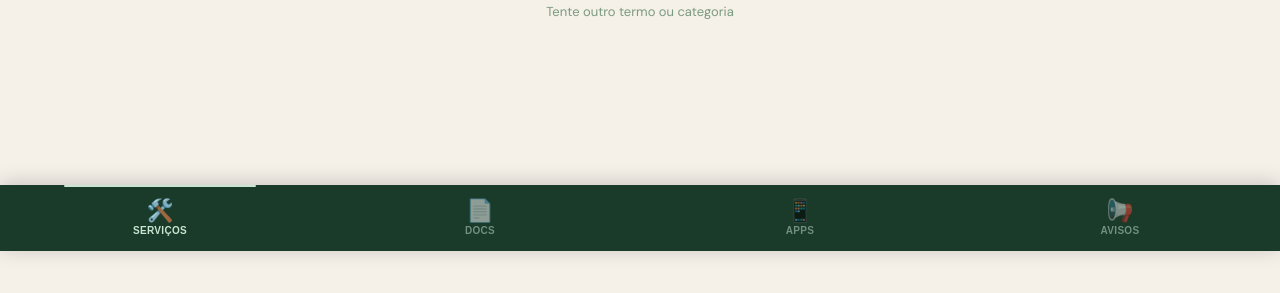
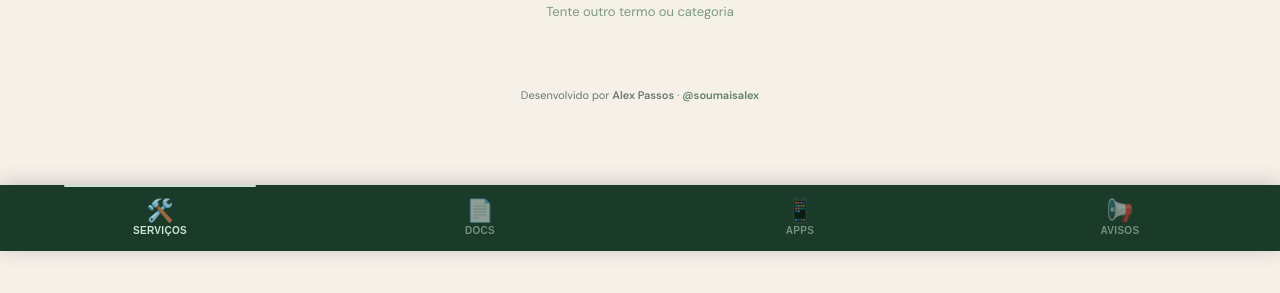
Before and after one commit to soumaisalex/Alamedas-Jardins, a website: page index.html in a window 1280 px wide. Shown: the part 549-842 px from the top of the page. Drawn offline with nearby package versions, Linux system fonts and the light colour scheme; no server answers.

Commit message:
Adição de rodapé
me valorizar né!

```diff
--- a/index.html
+++ b/index.html
@@ -182,6 +182,8 @@ body{font-family:"DM Sans",sans-serif;background:var(--cream);color:var(--text-d
 .toast.show{transform:translateX(-50%) translateY(0);}
 
 /* ── CADASTRO / EDIÇÃO / ÍCONES ── */
+.site-credit{text-align:center;font-size:11px;color:var(--text-mid);opacity:.75;padding:18px 16px 4px;}
+.site-credit a{color:var(--green-mid);font-weight:600;text-decoration:none;}
 .signup-row{display:flex;justify-content:flex-end;gap:8px;padding:6px 16px 0;}
 .btn-signup-del{border-color:#c0564b;color:#a8433a;}
 .btn-signup{background:none;border:1.5px dashed var(--green-light);border-radius:50px;padding:7px 14px;font-family:"DM Sans",sans-serif;font-size:12px;font-weight:600;color:var(--green-mid);cursor:pointer;}
@@ -236,12 +238,14 @@ body{font-family:"DM Sans",sans-serif;background:var(--cream);color:var(--text-d
     <h3>Nenhum resultado</h3>
     <p>Tente outro termo ou categoria</p>
   </div>
+  <div class="site-credit">Desenvolvido por <strong>Alex Passos</strong> · <a href="https://instagram.com/soumaisalex" target="_blank" rel="noopener">@soumaisalex</a></div>
 </div>
 
 <!-- TAB 2: DOCUMENTOS -->
 <div id="tab-documentos" class="page">
   <div class="sec-title">Documentos & <em>Links</em></div>
   <div class="docs-grid" id="docs-grid"></div>
+  <div class="site-credit">Desenvolvido por <strong>Alex Passos</strong> · <a href="https://instagram.com/soumaisalex" target="_blank" rel="noopener">@soumaisalex</a></div>
 </div>
 
 <!-- TAB 3: APPS -->
@@ -326,6 +330,7 @@ body{font-family:"DM Sans",sans-serif;background:var(--cream);color:var(--text-d
     <a class="contact-card" href="tel:99971-5058"><div class="contact-icon">🔐</div><div class="contact-info"><div class="contact-name">Portaria</div><div class="contact-num">99971-5058</div></div><div class="contact-arrow">›</div></a>
     <a class="contact-card" href="https://wa.me/5579996297570" target="_blank" rel="noopener"><div class="contact-icon">📊</div><div class="contact-info"><div class="contact-name">Moreira Contabilidade</div><div class="contact-num">79996-297570</div></div><div class="contact-arrow">›</div></a>
   </div>
+  <div class="site-credit">Desenvolvido por <strong>Alex Passos</strong> · <a href="https://instagram.com/soumaisalex" target="_blank" rel="noopener">@soumaisalex</a></div>
 </div>
 
 <!-- TAB 4: AVISOS -->
@@ -336,6 +341,7 @@ body{font-family:"DM Sans",sans-serif;background:var(--cream);color:var(--text-d
     <div class="no-avisos-icon">📭</div>
     <h3>Nenhum aviso no momento</h3>
   </div>
+  <div class="site-credit">Desenvolvido por <strong>Alex Passos</strong> · <a href="https://instagram.com/soumaisalex" target="_blank" rel="noopener">@soumaisalex</a></div>
 </div>
 
 <!-- ADMIN PAGE -->
```
